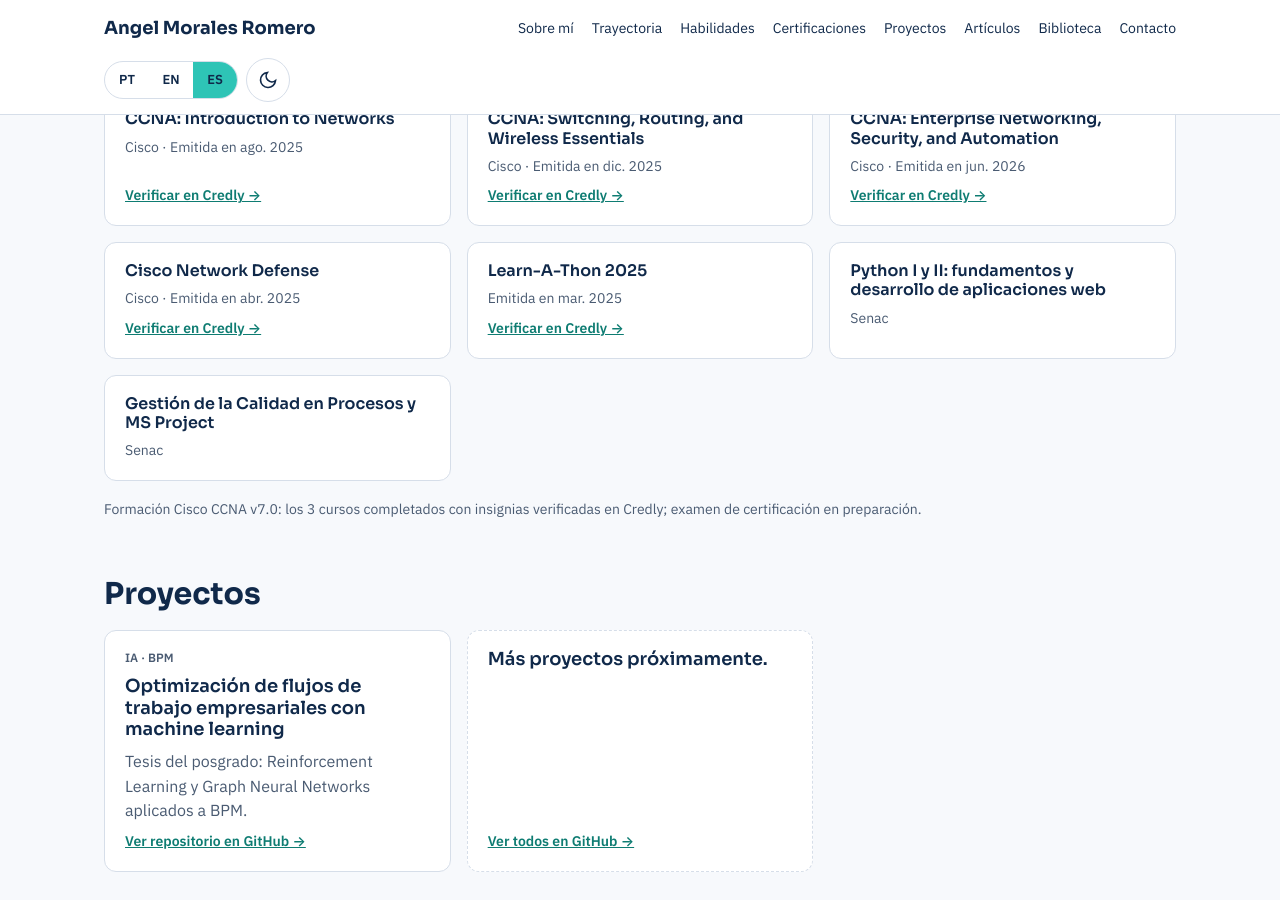
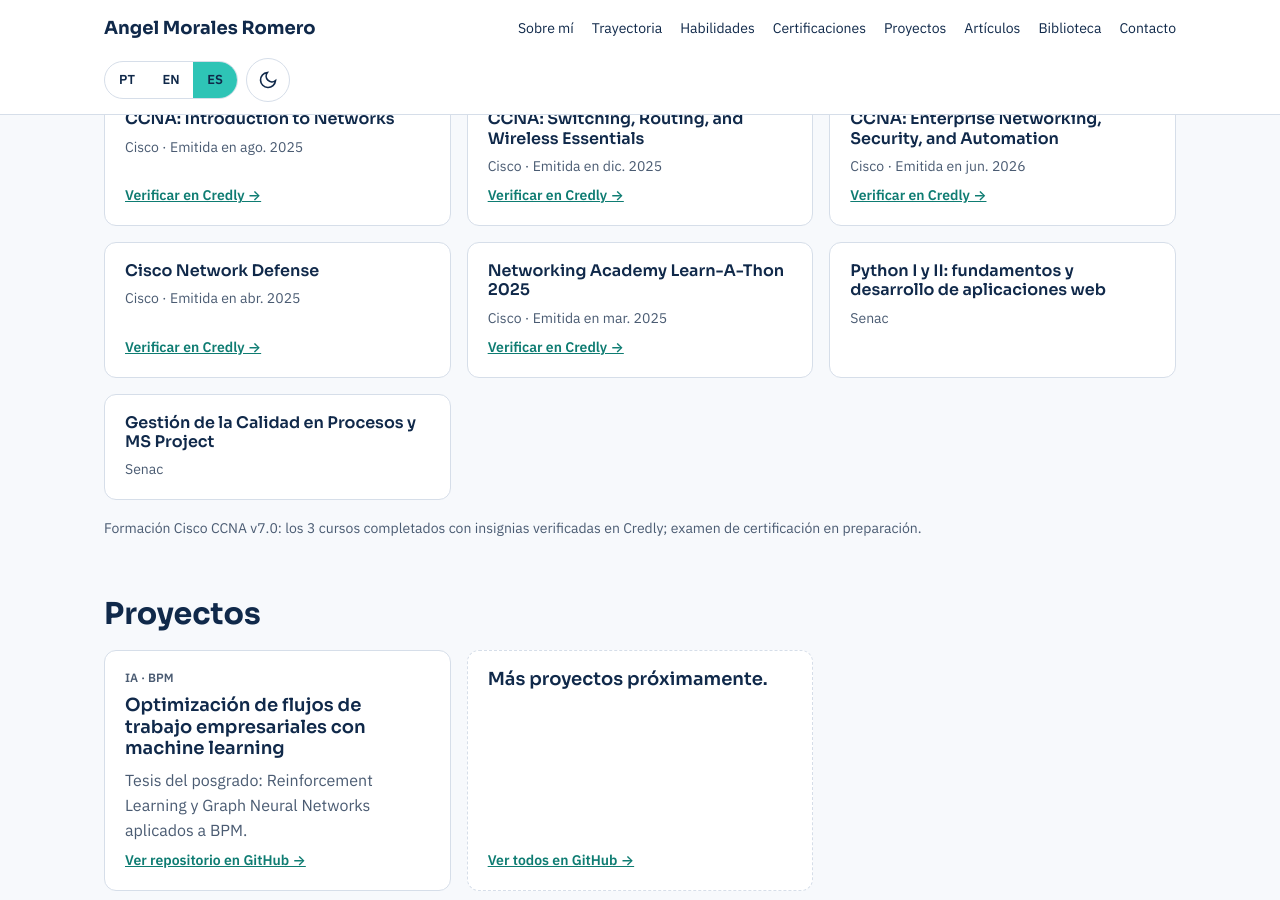
Before and after one commit to aguilhermemr/aguilhermemr.github.io, a Jekyll site: the page built from es/index.html, in a window 1280 px wide and 900 px high, scrolled down 1886 px. Built offline with Jekyll 4.4.1, drawn with Linux system fonts in a browser that asks for light colours.

Commit message:
Portfólio: projetos em EN/ES, biblioteca vazia e Learn-A-Thon emitida pela Cisco

```diff
--- a/_data/badges.yml
+++ b/_data/badges.yml
@@ -19,8 +19,8 @@
   year: 2025
   month: 4
   id: 7c81ecf1-c8cc-4840-bf55-1944e532ca8a
-- name: Learn-A-Thon 2025
-  issuer: ""
+- name: Networking Academy Learn-A-Thon 2025
+  issuer: Cisco
   year: 2025
   month: 3
   id: eae5b585-9951-4ab2-b02d-9c91ed010515
```
Also changed, not shown: _data/biblioteca.yml (added, +11 -0 lines), _data/en.yml (+18 -0 lines), _data/es.yml (+18 -0 lines).
